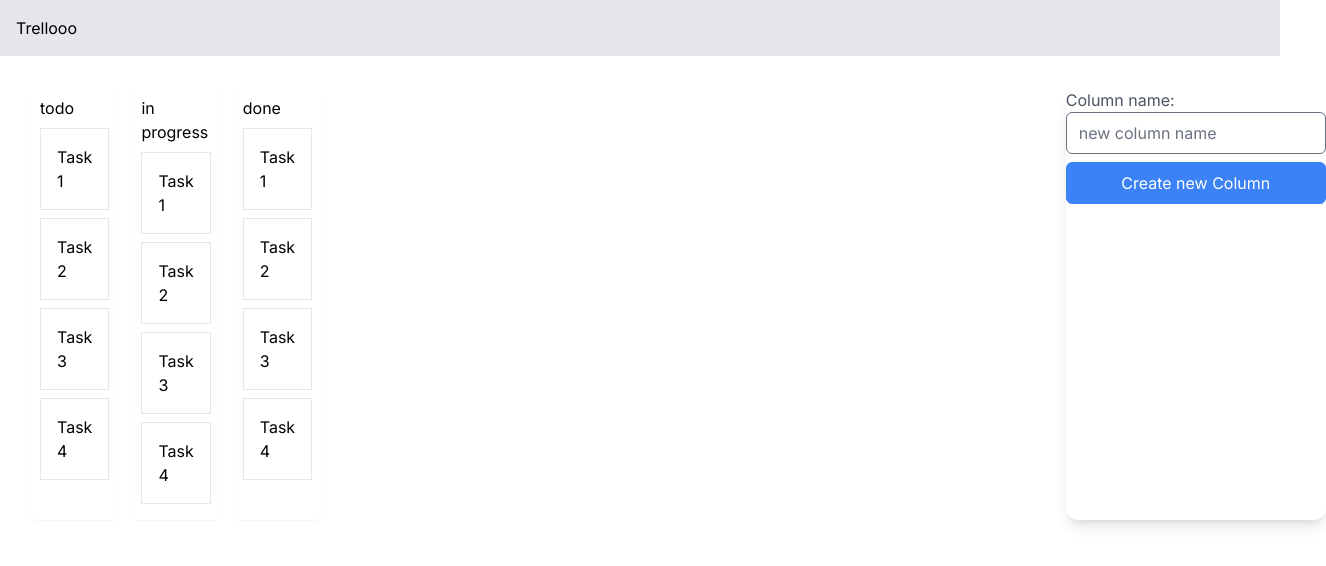
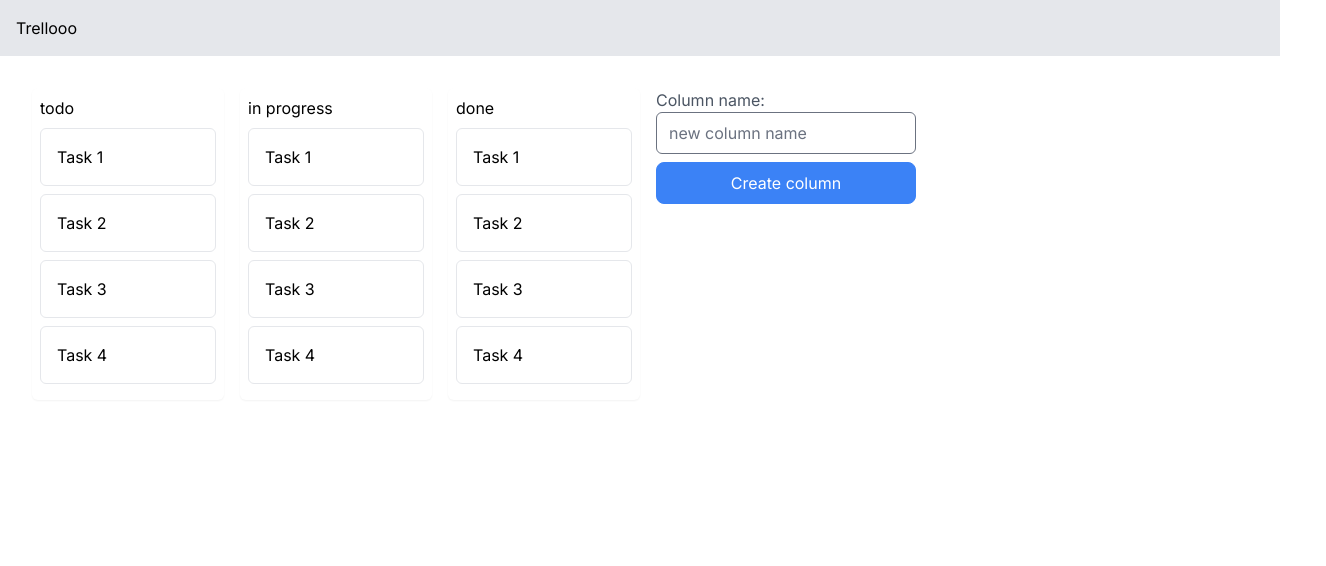
Before and after one commit to GUNGODD/trello, a Next.js app: page / in a window 1280 px wide. Shown: the top 566 px of the page, 1326 px wide, since content can reach past the window. Built offline with nearby package versions, Linux system fonts and the light colour scheme.

Commit message:
finally the bug free work

```diff
--- a/src/app/layout.tsx
+++ b/src/app/layout.tsx
@@ -16,7 +16,7 @@ export default function RootLayout({
 }>) {
   return (
     <html lang="en">
-      <body className={inter.className}>
+      <body suppressHydrationWarning={true}  className={inter.className}>
         <header className="bg-gray-200 p-4">
           <a href="" className="logo">Trellooo</a>
         </header>
--- a/src/components/Board.tsx
+++ b/src/components/Board.tsx
@@ -1,26 +1,31 @@
+// Board.jsx
+
+import React from 'react';
 import Column from "./Column";
 import NewColumnForm from "./forms/NewColumnForm";
 
-const columns  = [
-
-    {id: 'Aditya', name: 'todo', index:0},
-    {id: 'Anurag', name: 'in progress', index:1},
-    {id: 'Chota bheem', name: 'done', index:2},
+const columns = [
+    { id: 'Aditya', name: 'todo', index: 0 },
+    { id: 'Anurag', name: 'in progress', index: 1 },
+    { id: 'Chota bheem', name: 'done', index: 2 },
 ];
 
+const cards = [
+    { id: "Aditya", name: "Task 1", order: 0 },
+    { id: "Anjali", name: "Task 2", order: 1 },
+    { id: "Anurag", name: "Task 3", order: 2 },
+    { id: "Rashi", name: "Task 4", order: 3 },
+];
 
-export default  function Board(){
+export default function Board() {
     return (
         <>
-
-        <div className="flex   gap-4">
-            {columns.map(column =>(
-
-              <Column key={column.index} name={column.name} />
-            ))}
-
-       <NewColumnForm/>
-       </div>
+            <div className="flex gap-4">
+                {columns.map(column => (
+                    <Column key={column.index} name={column.name} cards={cards} />
+                ))}
+                <NewColumnForm />
+            </div>
         </>
     )
 }
--- a/src/components/Column.tsx
+++ b/src/components/Column.tsx
@@ -1,33 +1,25 @@
+
 type ColumnProps = {
     key: number,
-    name: String,
+    name: String;
+    cards:CardType [];
+
 
 }; // do not make any typos
-
-const cards = [
-    { id: "Aditya", name: "Task 1", order: 0 },
-    { id: "Anjali", name: "Task 2", order: 1 },
-    { id: "Anurag ", name: "Task 3", order: 2 },
-    { id: "Rashi", name: "Task 4", order: 3 },
-]
 
 
 
 
-export default function Column({ key, name }: ColumnProps) {
+
+export default function Column({ key, name, cards }: ColumnProps) {
     return (
-        <>
-            <div key={key} className=" block   bg-white shadow-sm rounded-md p-2">
-             <h3>{name}</h3>
-             {cards.map(card =>(
-                <div key={card.order} className="border my-2  p-4 rounded=md ">
-                     <span >
-                         {card.name}
-                     </span>
+        <div key={key} className="w-48 bg-white shadow-sm rounded-md p-2">
+            <h3>{name}</h3>
+            {cards.map(card => (
+                <div key={card.order} className="border my-2 p-4 rounded-md">
+                    <span>{card.name}</span>
                 </div>
-             ))}
-            </div>
-
-        </>
+            ))}
+        </div>
     );
 }
--- a/src/components/forms/NewColumnForm.tsx
+++ b/src/components/forms/NewColumnForm.tsx
@@ -15,12 +15,12 @@ export  default  function NewColumnForm(){
     }
 
     return (
-<form onSubmit={handleNewColumn} className="max-w-xs ml-[60%] shrink-0 shadow-lg rounded-xl">
-    <label className="block">
-        <span className="text-gray-600 block">Column name:</span>
-        <input type="text" placeholder="new column name" />
-    </label>
-    <button type="submit" className=" text-gray-600  rounded-md  mt-2 block w-full">Create new Column</button>
+<form onSubmit={handleNewColumn} className="max-xs rounded-xl">
+   <label className="block">
+    <span className="text-gray-600 block "> Column name: </span>
+    <input type="text" placeholder="new column name"/>
+   </label>
+   <button type="submit" className="mt-2 block w-full rounded-lg">Create column</button>
 </form>
 
     )
```
